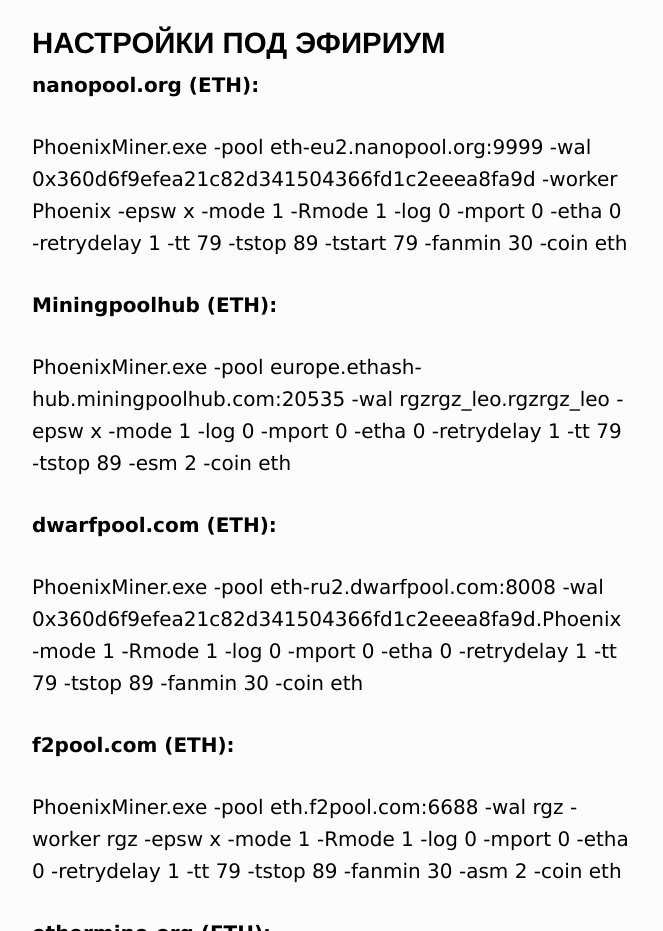
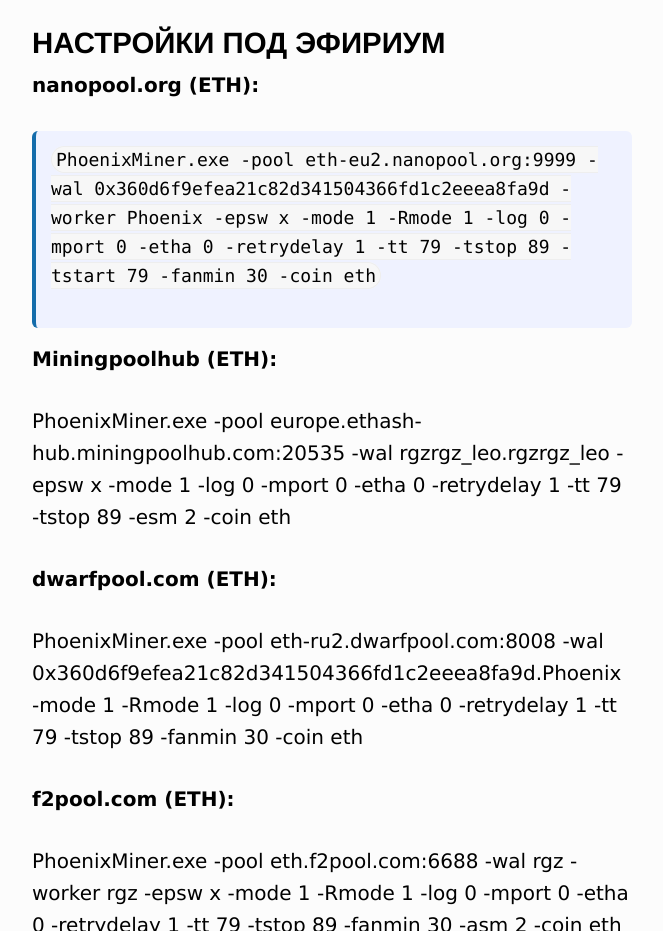
Before and after one commit to Minj4012/Phoenix-Miner.github.io, a plain HTML site: page readme-na-russkom-phoenix.html in a window 1280 px wide. Shown: the part 2620-3551 px from the top of the page, without its empty margins (308-971 px from the left). Drawn offline with Linux system fonts and the light colour scheme.

Commit message:
Update readme-na-russkom-phoenix.html

```diff
--- a/readme-na-russkom-phoenix.html
+++ b/readme-na-russkom-phoenix.html
@@ -101,7 +101,7 @@
 <p>Ниже приведены параметры командной строки для некоторых наиболее популярных пулов и монет:</p>
 <h3><a id="sect1.2"></a>НАСТРОЙКИ ПОД ЭФИРИУМ</h3>
 <p><strong>nanopool.org (ETH):</strong></p>
-<p>PhoenixMiner.exe -pool eth-eu2.nanopool.org:9999 -wal 0x360d6f9efea21c82d341504366fd1c2eeea8fa9d -worker Phoenix -epsw x -mode 1 -Rmode 1 -log 0 -mport 0 -etha 0 -retrydelay 1 -tt 79 -tstop 89 -tstart 79 -fanmin 30 -coin eth</p>
+<div class="vaz2"><pre><code>PhoenixMiner.exe -pool eth-eu2.nanopool.org:9999 -wal 0x360d6f9efea21c82d341504366fd1c2eeea8fa9d -worker Phoenix -epsw x -mode 1 -Rmode 1 -log 0 -mport 0 -etha 0 -retrydelay 1 -tt 79 -tstop 89 -tstart 79 -fanmin 30 -coin eth</span></code></pre></div>
 <p><strong>Miningpoolhub (</strong><strong>ETH):</strong></p>
 <p>PhoenixMiner.exe -pool europe.ethash-hub.miningpoolhub.com:20535 -wal rgzrgz_leo.rgzrgz_leo -epsw x -mode 1 -log 0 -mport 0 -etha 0 -retrydelay 1 -tt 79 -tstop 89 -esm 2 -coin eth</p>
 <p><strong>dwarfpool.</strong><strong>com (</strong><strong>ETH):</strong></p>
```
